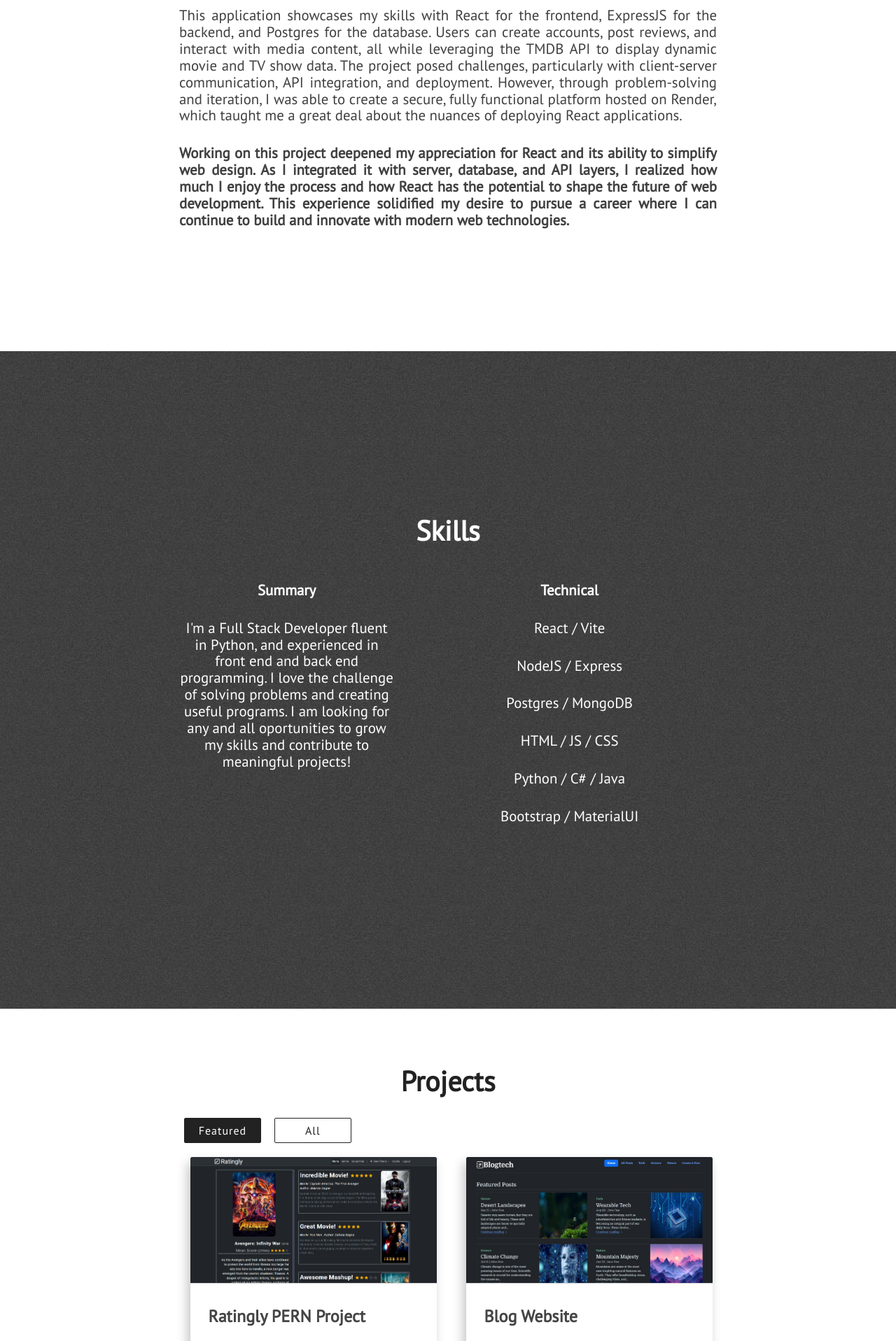
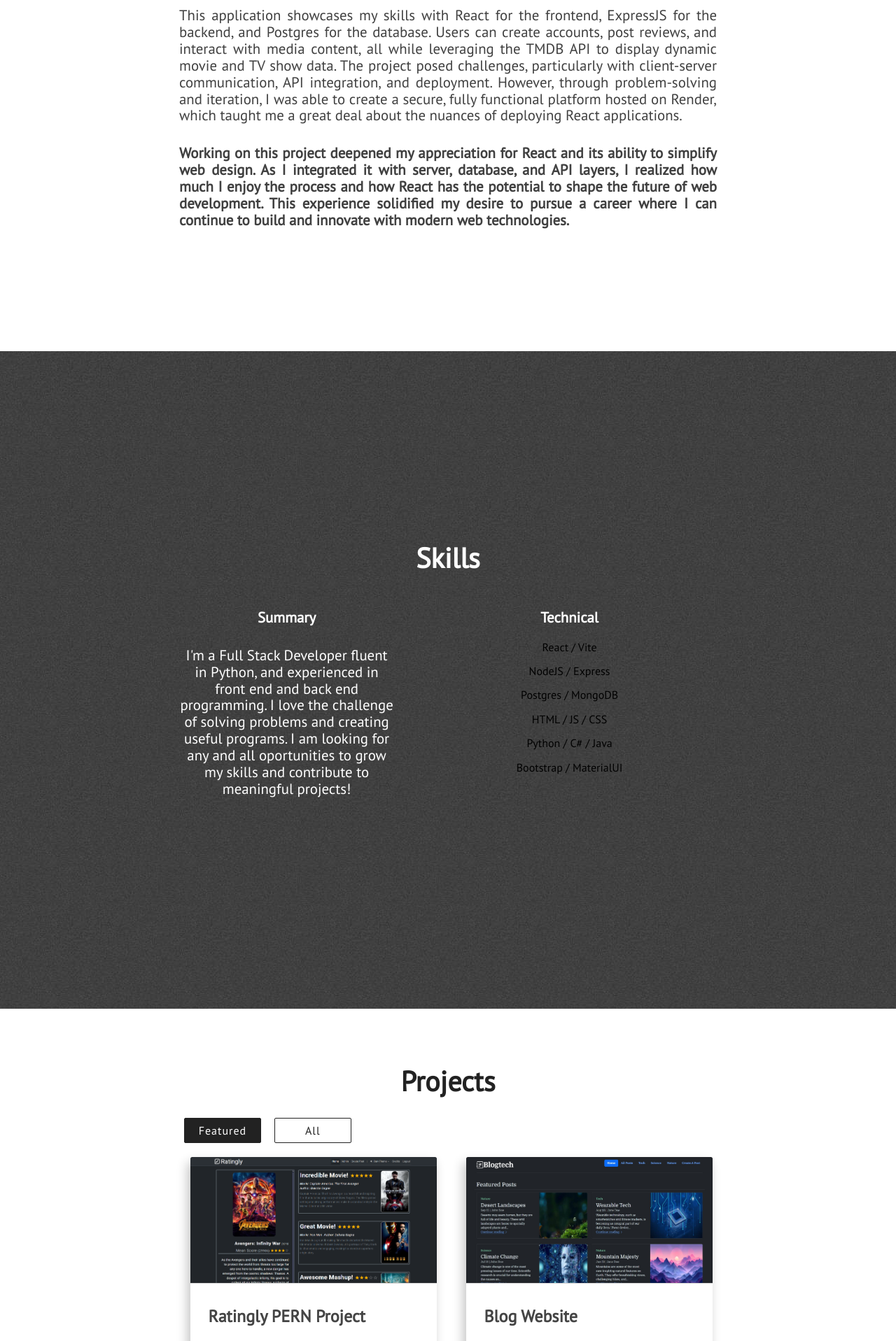
Before and after one commit to DakotaGagne/DakotaGagne.github.io, a Jekyll site: the page built from index.html, in a window 1280 px wide. Shown: the part 1458-3375 px from the top of the page at 70% size. Built offline with Jekyll 4.4.1, drawn with Linux system fonts in a browser that asks for light colours; nearby versions of some CDN libraries.

Commit message:
tweaked skills section

```diff
--- a/_includes/skills.html
+++ b/_includes/skills.html
@@ -13,22 +13,22 @@
                 </div>
                 <div class="technical-skills">
                     <h3 class="center-align skills-subsection">Technical</h3>
-                    <div class="center-align paragraph-text">
+                    <div class="center-align" style="margin-top: 1rem;">
                         React / Vite
                     </div>
-                    <div class="center-align paragraph-text">
+                    <div class="center-align" style="margin-top: 1rem;">
                         NodeJS / Express
                     </div>
-                    <div class="center-align paragraph-text">
+                    <div class="center-align" style="margin-top: 1rem;">
                         Postgres / MongoDB
                     </div>
-                    <div class="center-align paragraph-text">
+                    <div class="center-align" style="margin-top: 1rem;">
                         HTML / JS / CSS
                     </div>
-                    <div class="center-align paragraph-text">
+                    <div class="center-align" style="margin-top: 1rem;">
                         Python / C# / Java
                     </div>
-                    <div class="center-align paragraph-text">
+                    <div class="center-align" style="margin-top: 1rem;">
                         Bootstrap / MaterialUI
                     </div>
                 </div>
```
